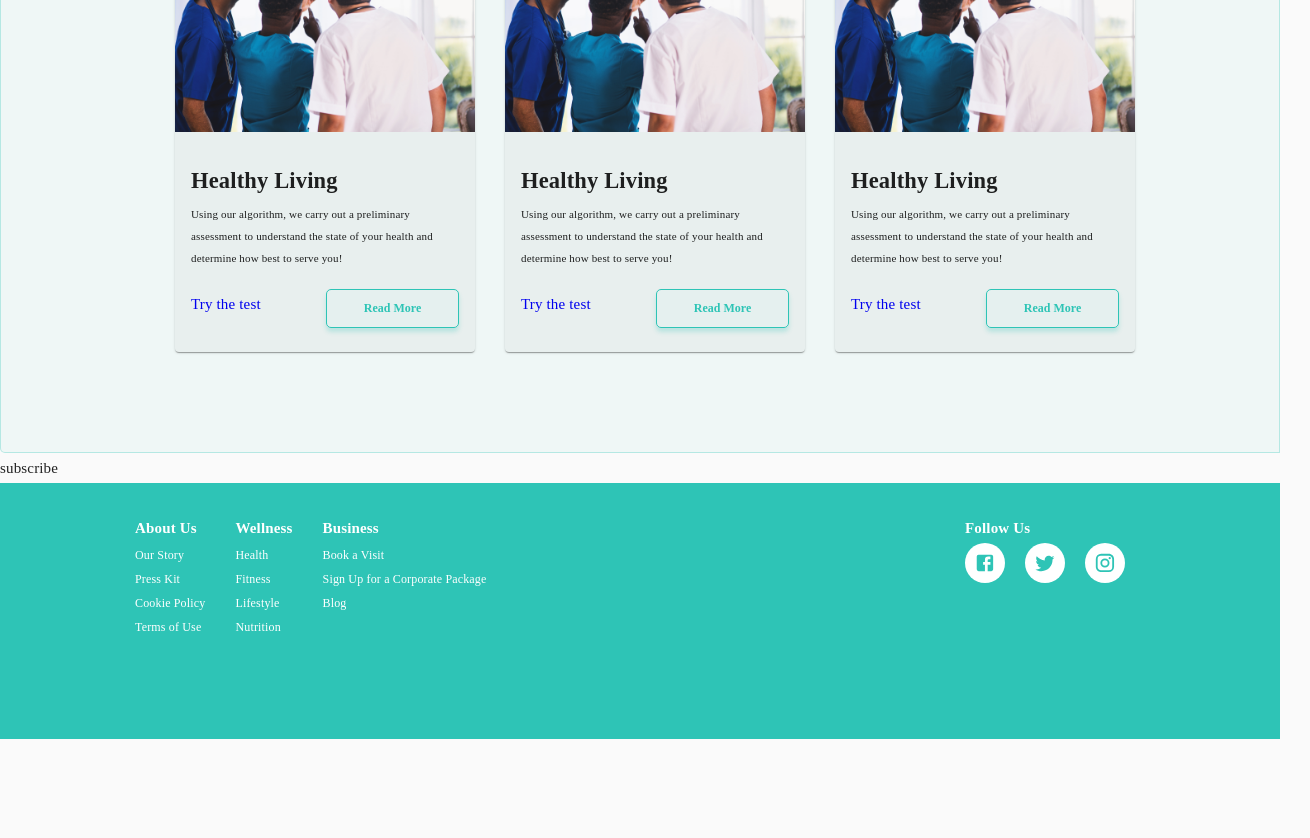
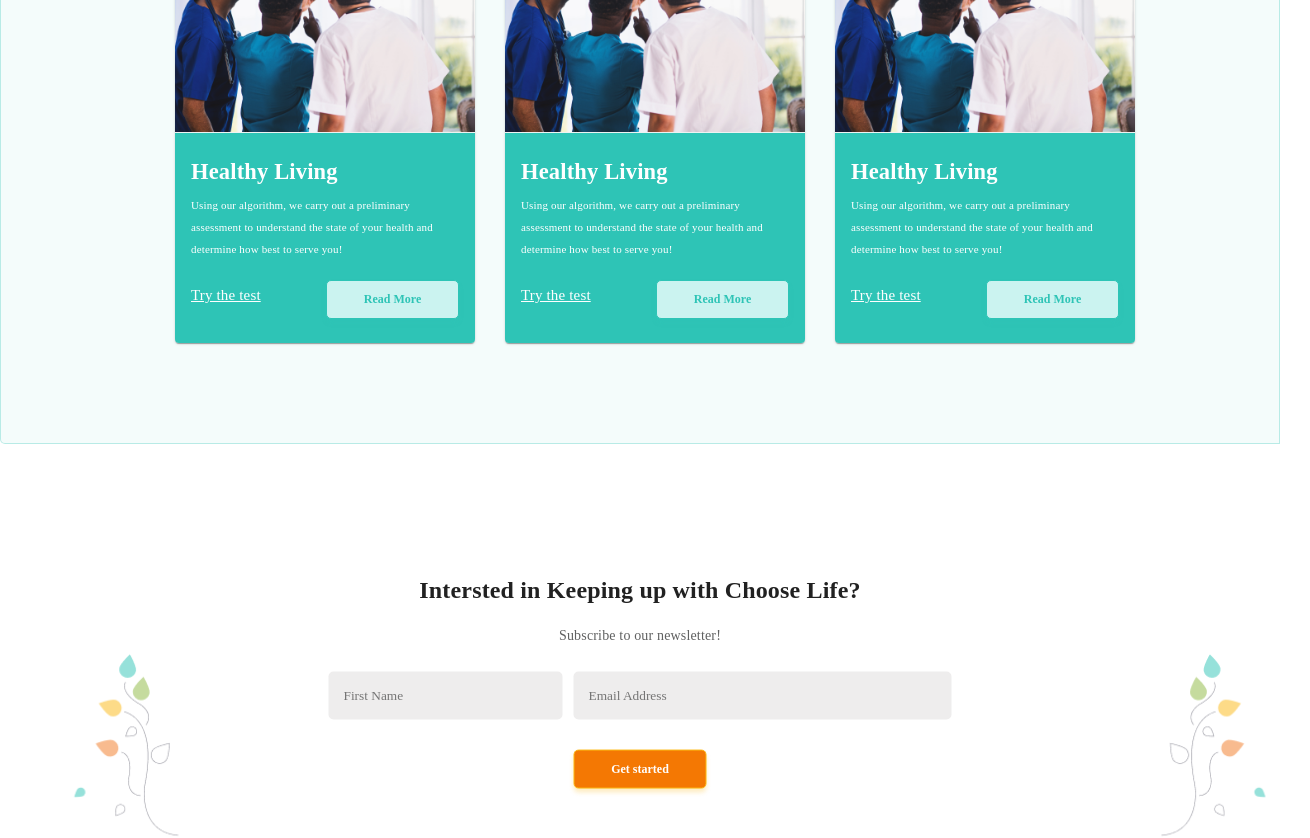
Before and after one commit to Kaeyz/react-app, a React (Create React App) app: page /about in a window 1280 px wide. Shown: the part 400-1238 px from the top of the page, 1310 px wide, since content can reach past the window. Before the commit the page ends 1139 px from the top, so only its background shows below. Built offline with nearby package versions, Linux system fonts and the light colour scheme.

Commit message:
FIX/ADD: changed px to rem, changed watch img & its parent bg, aligned video component, done with subscibe component

```diff
--- a/src/Theme.js
+++ b/src/Theme.js
@@ -58,7 +58,7 @@ const GlobalStyle = createGlobalStyle`
 		outline: none;
     height: 100%;
     font-family: cursive;
-
+background:#fff;
   }
 	div, span {
     margin: 0;
@@ -89,7 +89,7 @@ const GlobalStyle = createGlobalStyle`
 .greenBtn {
   border: 1px solid #2ec4b6;
   color: #2ec4b6;
-  background-color: rgba(203, 243, 240, 0.1);
+  background-color: #CBF3F0;
 }
 .greenBtn:hover {
   color: #fff;
@@ -108,7 +108,7 @@ const GlobalStyle = createGlobalStyle`
   transition: 0.4s;
 }
 .yellowBtn {
-  background: #fcb813;
+  background: #F47803;
   box-shadow: 0px 4px 4px rgba(252, 184, 19, 0.25);
   color: white;
   border: 1px solid #fcb813;
--- a/src/components/blog/MonoBlog.js
+++ b/src/components/blog/MonoBlog.js
@@ -26,6 +26,9 @@ const Wrapper = styled.div`
 	}
 	.card_content {
 		text-align: start;
+		background:#2EC4B6;
+		margin-top: -.9rem;
+		color:#fff
 	}
 	.card_description {
 		font-size: 1.1rem;
@@ -37,7 +40,8 @@ const Wrapper = styled.div`
 		margin-top: 2rem;
 	}
 	.test_link {
-		text-decoration: none;
+		text-decoration: underline;
+    color: #fff;
 	}
 `;
 
--- a/src/components/common/Button.js
+++ b/src/components/common/Button.js
@@ -7,7 +7,7 @@ function Button({style, theme, ...rest}) {
 	return (
 		<button
 			type="button" className={`primaryBtn ${themeClassName} ${theme}`}
-			style={{borderRadius: '0.5rem', fontSize:'1.2rem',fontWeight:'bold', width:'13.3rem', fontFamily:'cursive', cursor:'pointer',padding: '1.1rem 0.4rem',  ...style}}
+			style={{borderRadius: '0.5rem', fontSize:'1.2rem',fontWeight:'bold', width:'13.3rem', fontFamily:'cursive', outline: 'none', cursor:'pointer',padding: '1.1rem 0.4rem',  ...style}}
 			{...rest}
 		/>
 
--- a/src/components/home/LongCard.js
+++ b/src/components/home/LongCard.js
@@ -6,6 +6,7 @@ import centerFrame from '../../assets/Frame.png';
 import irregularImg from '../../assets/Ellipse30.png';
 import watch from '../../assets/watch.png';
 import Bg1 from '../../assets/heroHome.png';
+// eslint-disable-next-line
 import { Link } from 'react-router-dom';
 import styled from 'styled-components';
 import Button from '../common/Button';
@@ -101,15 +102,12 @@ function LongCard() {
 							communicable diseases like Hypertension, Diabetes, Obesity and
 							Cancer due to personal and workplace related reasons.
 						</ImportanceText>
-						<Link style={priLink} className="hover-link" to="../pages/About.js">
-							Read up more
-						</Link>
-						<br />
+
+
 						<ImportanceBtns>
-							<Button value="Get started" theme="green">
-								{' '}
-								Get started
-							</Button>
+						<Button value="Get started" theme="yellow">
+						Get started
+            </Button>
 						</ImportanceBtns>
 					</Importance>
 				</Card1Content>
@@ -126,7 +124,7 @@ function LongCard() {
 
 
 			{/* thirdcard */}
-			<Card className="flex theCard">
+			<Card className="flex theCard" style={{background:'#CBF3F0', padding: '5.9rem 0'}}>
 				<Card1Content style={{ flexDirection: 'row-reverse' }}>
 					<OppImportance>
 						<div >
@@ -147,14 +145,9 @@ function LongCard() {
 						</ImportanceText>
 
 						<ImportanceBtns>
-							<Button
-								value="Explore"
-								theme="green"
-								style={{ marginTop: '1.96rem' }}
-							>
-								{' '}
-								Explore
-							</Button>
+						<Button value="Explore" theme="darkGreen">
+              Explore
+            </Button>
 						</ImportanceBtns>
 					</Importance>
 				</Card1Content>
@@ -257,22 +250,9 @@ const ImportanceHead = styled.h3`
 const ImportanceBtns = styled.div`
 	margin-top: 2rem;
 `;
-const priLink = {
-	fontWeight: 600,
-	fontSize: "1.4rem",
-	lineHeight: '132%',
-	textDecorationLine: 'underline',
-	marginBottom: "2rem",
-	color: '#3CBDB2',
-};
 
-/* const wholeVideo = {
-	background: '#EBF8F7',
-	// padding: "82px 183px",
-	height: 419.4,
-	marginTop: '-30px',
-	zIndex: 5,
-}; */
+
+
 
 const Card1Content = styled.div`
 	width: 70%;
--- a/src/components/home/OurDrive.js
+++ b/src/components/home/OurDrive.js
@@ -58,10 +58,9 @@ export default function OurDrive() {
 							parties.
 					</p>
 
-					<Button value="Get started" theme="green">
-						{' '}
-								Get started
-					</Button>
+					<Button value="Get started" theme="darkGreen">
+              Get started
+            </Button>
 				</div>
 			</div>
 
--- a/src/components/home/Video.js
+++ b/src/components/home/Video.js
@@ -1,28 +1,27 @@
-import React from 'react';
-import { Link } from 'react-router-dom';
-import styled from 'styled-components' ;
-import Button from '../common/Button';
-
+import React from "react";
+import { Link } from "react-router-dom";
+import styled from "styled-components";
+import Button from "../common/Button";
 
 function Video() {
   return (
     <Wrapper2 className="flex curvy">
-
-			<div className="wholeVideoContent" >
+      <div className="wholeVideoContent">
         <div style={iframe}>
-					<div >
+          <div>
             <iframe
               src="https://www.youtube.com/embed/E7wJTI-1dvQ"
               frameBorder="0"
               allow="autoplay; encrypted-media"
-							width="420" height="200"
+              width="420"
+              height="200"
               allowFullScreen
               title="video"
             />
           </div>
         </div>
 
-				<div style={{width:'390px'}}>
+        <div style={{ width: "390px" }}>
           <h3 style={videoText}>Choosing Wellness</h3>
           <p style={videoTextP}>
             Wellness is a circle. A circle designed to help you achieve
@@ -34,17 +33,13 @@ function Video() {
             Read up more
           </Link>
           <br />
-					<div style={{ marginTop: 20 }}>
-						<React.Fragment>
-							<Button value="As a Company" theme="green" style={{ marginRight: '18px' }}>
-								{' '}
-              As a Company
+          <div className="buttons" >
+            <Button value="For you" theme="darkGreen" style={{marginRight:"1.3rem"}}>
+              Individuals
             </Button>
-							<Button value="As a person" theme="green">
-								{' '}
-              As a person
+            <Button value="For Organizations" theme="yellow">
+              Companies
             </Button>
-						</React.Fragment>
           </div>
         </div>
       </div>
@@ -52,52 +47,51 @@ function Video() {
   );
 }
 
-const Wrapper2 = styled.div `
-	background: #EBF8F7;
+const Wrapper2 = styled.div`
+
   height: max-content;
   flex-wrap: wrap;
   padding: 10rem 2rem;
 
   .wholeVideoContent {
     height: max-content;
-		width: 100% ;
+    width: 100%;
     display: flex;
-		justify-content: center;
+    justify-content: space-evenly;
     flex-wrap: wrap;
   }
 `;
 
-
-const iframe ={
-	background: '#3CBDB2',
-	boxShadow: '0px 4px 25px rgba(60, 189, 178, 0.25)',
-	justifyContent: 'center',
-	display: 'flex',
-	padding: '1rem',
-	margin: '2rem'
+const iframe = {
+  background: "#3CBDB2",
+  boxShadow: "0px 4px 25px rgba(60, 189, 178, 0.25)",
+  justifyContent: "center",
+  display: "flex",
+  padding: "1rem",
+  margin: "2rem",
 };
 const priLink = {
   fontWeight: 600,
   fontSize: 14,
-	lineHeight: '132%',
-	textDecorationLine: 'underline',
+  lineHeight: "132%",
+  textDecorationLine: "underline",
   marginBottom: 20,
-	color: '#3CBDB2',
+  color: "#3CBDB2",
 };
 
 const videoText = {
-	fontWeight: 'bold',
-	fontSize: '24px',
-	lineHeight: '29px',
-	marginBottom: 20.4,
-	color: '1d1d1d',
+  fontWeight: "bold",
+  fontSize: "2.4rem",
+  lineHeight: "2.9rem",
+  marginBottom: "2.04rem",
+  color: "1d1d1d",
 };
 
 const videoTextP = {
-	color: '#606161',
-	fontSize: '14px',
-	lineHeight: '22px',
-	marginBottom: 6.6,
+  color: "#606161",
+  fontSize: "1.4rem",
+  lineHeight: "2.2rem",
+  marginBottom: ".66rem",
 };
 
 export default Video;
--- a/src/components/layouts/appLayout/header/index.js
+++ b/src/components/layouts/appLayout/header/index.js
@@ -56,8 +56,8 @@ const NavLinks = styled(NavLink)`
 	text-decoration: none;
 	font-style: normal;
 	font-weight: 500;
-	font-size: 14px;
-	line-height: 25px;
+	font-size: 1.4rem;
+	line-height: 2.5rem;
 	color: #1d1d1d;
 	max-width: 9rem;
 	text-align: center;
--- a/src/components/subscribe/Subscribe.js
+++ b/src/components/subscribe/Subscribe.js
@@ -1,26 +1,108 @@
 // modules
-import React from 'react';
-import styled from 'styled-components';
-//import PropTypes from 'prop-types';
+import React from "react";
+import styled from "styled-components";
+import Bg1 from "../../assets/Hero.png";
+import Button from "../common/Button";
 
+const Wrapper = styled.div`
+	/* OurDrive styling goes here */
+	height:47.5rem;
+	position: relative;
 
-const Wrapper = styled.div `
+	.bg-flower {
+	    position: absolute;
+        left: 3rem;
+    bottom: 3.5rem;
 
-	/* subscribe styling goes here */
+	}
+.importance{
+	width: 39rem;
+}
+.importanceHead{
+	font-weight: bold;
+	font-size: 2.4rem;
+	line-height: 2.9rem;
+	margin-bottom: 2.04rem;
+	color: 1d1d1d;
+}
+.card1Content{
+	max-width: 100%;
+	width: 62.3rem;
 
+	position: absolute;
+		top: 50%;
+		left: 50%;
+		margin-right: -50%;
+		transform: translate(-50%, -50%) }
+		text-align: center;
+
+.importanceText {
+	color: #606161;
+	font-size: 1.4rem;
+	line-height: 2.2rem;
+	margin-bottom: 2.45rem;
+}
+.subscribeInputs{
+	margin-bottom: 3rem;
+}
+.subscribeInputs{
+	input{
+		background: #EEEDED;
+		border-radius: 5px;
+		padding: 1rem 1.5rem;
+		border:none;
+		height: 4.8rem;
+		outline: none;
+		&::placeholder {
+			color: rgba(96, 97, 97, 0.5)
+			font-size: 1.4rem;
+			font-family:cursive;
+			line-height: 2.4rem;}
+		}
+		[type=text] {
+			width: 234px;
+			margin-right: 1.1rem;
+		}
+		[type=email] {
+			width: 378px;
+		}
+}
 `;
 
-export default function Subscribe() {
-	return (
-		<Wrapper >
+export default function OurDrive() {
+  return (
+    <Wrapper>
+      <div className="card1Content" style={{ zIndex: 2 }}>
+        <div className="impotance">
+          <h3 className="importanceHead" style={{ marginBottom: "2.04rem" }}>
+            Intersted in Keeping up with Choose Life?{" "}
+          </h3>
+          <p className="importanceText">Subscribe to our newsletter!</p>
+          <div className="subscribeInputs">
+            <input
+              type="text"
+              id="firstName"
+              placeholder="First Name"
+              name="firstName"
+            />
+            <input
+              type="email"
+              id="email"
+              placeholder="Email Address"
+              name="email"
+            />
+          </div>
+          <Button value="Get started" theme="yellow">
+            Get started
+          </Button>
+        </div>
+      </div>
 
-			{/* subscribe component goes here */}
-			subscribe
-
-		</Wrapper>
-	);
+      <img className="bg-flower" src={Bg1} alt="hiddenImg1" />
+    </Wrapper>
+  );
 }
 
-Subscribe.propTypes = {
-	//TODO: subscribe prop types goes here
+OurDrive.propTypes = {
+  //TODO: OurDrive prop types goes here
 };
```
Also changed, not shown: src/assets/Hero.png, src/assets/watch.png. Lines whose indentation alone changed are shown as unchanged.
